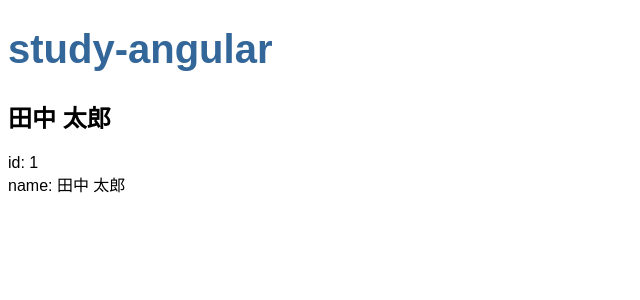
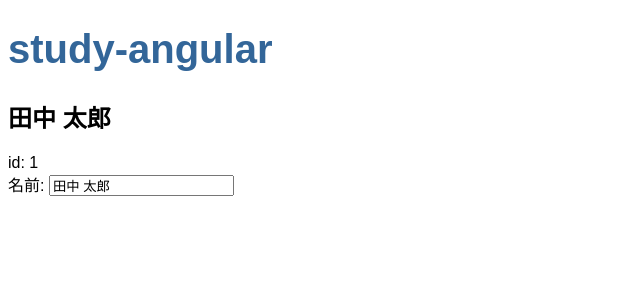
Before and after one commit to nagi125/study-angular, an Angular app: page / in a window 1280 px wide. Shown: the top 300 px of the page, without its empty margins (0-640 px from the left). Built offline with nearby package versions, Linux system fonts and the light colour scheme.

Commit message:
fix: ngModelサンプル追加

```diff
--- a/src/app/app.module.ts
+++ b/src/app/app.module.ts
@@ -1,10 +1,10 @@
 import { NgModule } from '@angular/core';
 import { BrowserModule } from '@angular/platform-browser';
+import { FormsModule } from "@angular/forms";
 
 import { AppRoutingModule } from './app-routing.module';
 import { AppComponent } from './app.component';
 import { MembersComponent } from './members/members.component';
-import {FormsModule} from "@angular/forms";
 
 @NgModule({
   declarations: [
--- a/src/app/members/members.component.html
+++ b/src/app/members/members.component.html
@@ -1,3 +1,7 @@
 <h2>{{ member.name}}</h2>
 <div><span>id: </span>{{ member.id}}</div>
-<div><span>name: </span>{{ member.name}}</div>
+<div>
+  <label>名前:
+    <input type="text" [(ngModel)]="member.name" placeholder="名前">
+  </label>
+</div>
```
